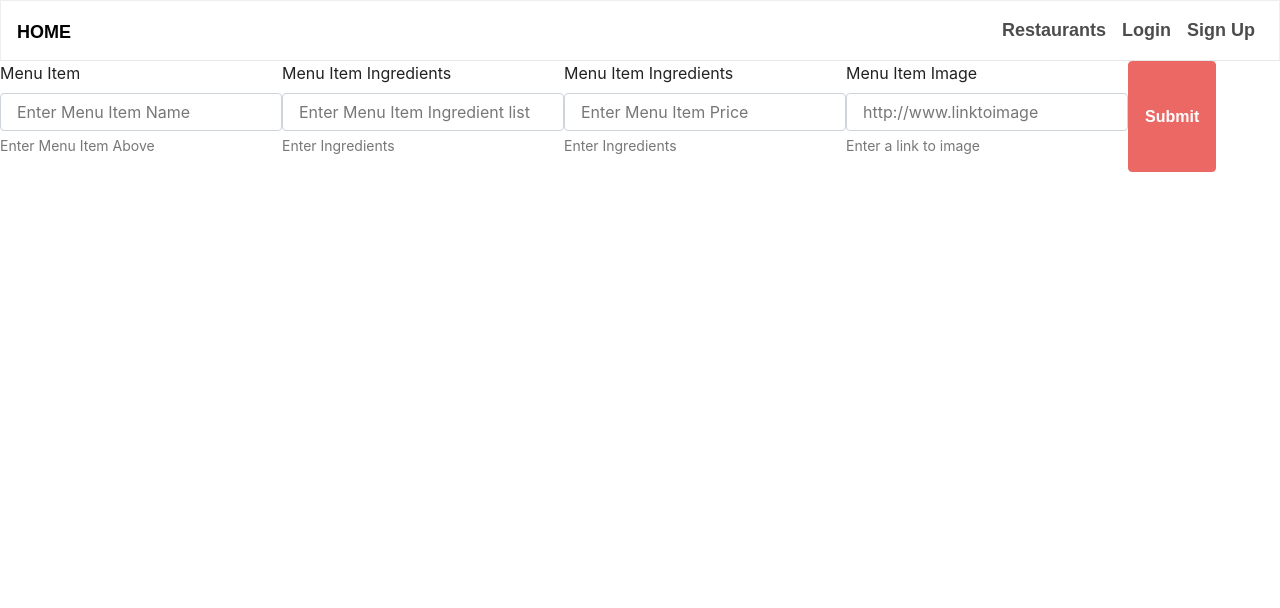
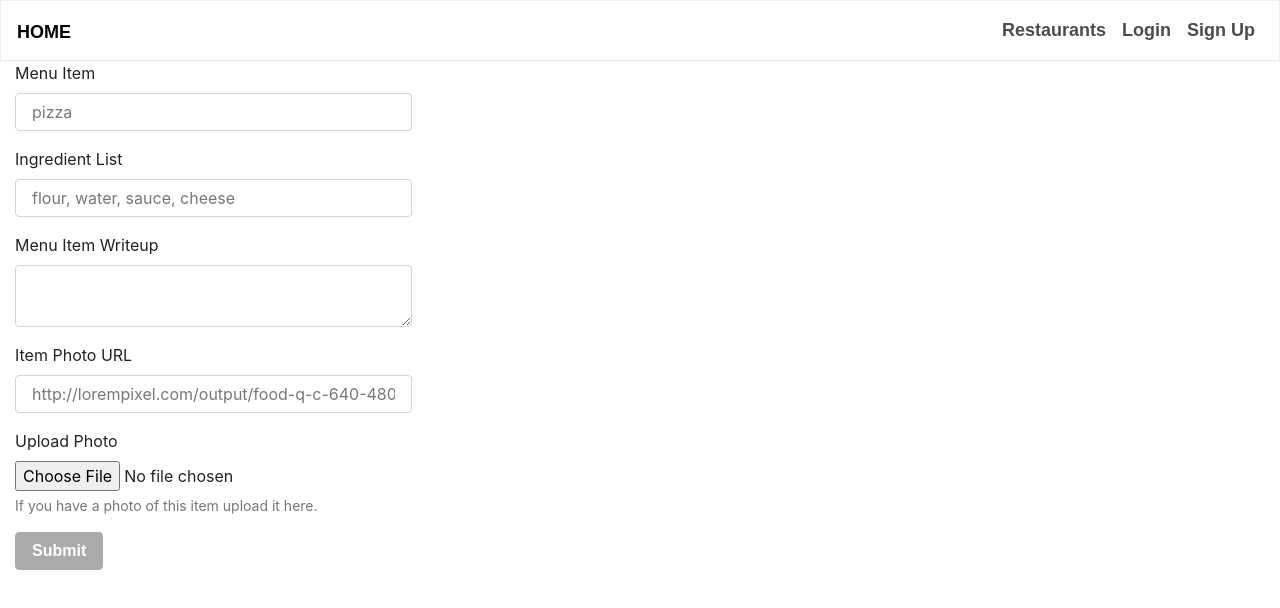
Before and after one commit to lijaack/Eat-Home, a React (Create React App) app in the folder client/: page /createmenu in a window 1280 px wide. Shown: the top 608 px of the page. Built offline with nearby package versions, Linux system fonts and the light colour scheme; no server answers; a web font is replaced by a local one.

Commit message:
updated from react-bootstrap to reactstrap library

```diff
--- a/client/src/App.js
+++ b/client/src/App.js
@@ -10,6 +10,7 @@ import LandingMiddle from './components/LandingMiddle';
 import API from "./utils/API";
 import Restaurants from './pages/restaurants/restaurants';
 import CreateMenu from './components/CreateMenu';
+import CreateMenuTwo from './components/CreateMenuTwo';
 
 
 
--- a/client/src/components/CreateMenu/index.js
+++ b/client/src/components/CreateMenu/index.js
@@ -1,57 +1,42 @@
-import React from "react";
-import Form from 'react-bootstrap/Form';
-import Button from 'react-bootstrap/Button';
-import InputGroup from 'react-bootstrap/InputGroup';
+import React from 'react';
+import { Button, Form, FormGroup, Label, Input, FormText } from 'reactstrap';
 
-function CreateMenu() {
-  return (
+export default class CreateMenu extends React.Component {
+  render() {
+    return (
+      <Form className="col-md-4">
+        <FormGroup>
+          <Label for="menuItem">Menu Item</Label>
+          <Input type="text" name="menuItem" id="menuItem" placeholder="pizza" />
+        </FormGroup>
 
-    <Form className>
-      <InputGroup className="md-3">
-
-  <Form.Group controlId="menuItem" >
-    <Form.Label>Menu Item</Form.Label>
-    <Form.Control type="menuItem" placeholder="Enter Menu Item Name" />
-    <Form.Text className="text-muted">
-      Enter Menu Item Above
-    </Form.Text>
-  </Form.Group>
+        <FormGroup>
+          <Label for="ingredientList">Ingredient List</Label>
+          <Input type="text" name="ingredientList" id="ingredientList" placeholder="flour, water, sauce, cheese" />
+        </FormGroup>
 
 
-  <Form.Group controlId="menuItemIngredients">
-    <Form.Label>Menu Item Ingredients</Form.Label>
-    <Form.Control type="menuItemIngredients" placeholder="Enter Menu Item Ingredient list" />
-    <Form.Text className="text-muted">
-      Enter Ingredients
-    </Form.Text>
-  </Form.Group>
+        <FormGroup>
+          <Label for="menuItemWriteup">Menu Item Writeup</Label>
+          <Input type="textarea" name="text" id="menuItemWriteup" />
+        </FormGroup>
+
+        <FormGroup>
+          <Label for="Item Photo">Item Photo URL</Label>
+          <Input type="text" name="photoURL" id="photoURL" placeholder="http://lorempixel.com/output/food-q-c-640-480-3.jpg" />
+        </FormGroup>
 
 
-  <Form.Group controlId="menuItemPrice">
-    <Form.Label>Menu Item Ingredients</Form.Label>
-    <Form.Control type="menuItemPrice" placeholder="Enter Menu Item Price" />
-    <Form.Text className="text-muted">
-      Enter Ingredients
-    </Form.Text>
-  </Form.Group>
+        <FormGroup>
+          <Label for="exampleFile">Upload Photo</Label>
+          <Input type="file" name="file" id="exampleFile" />
+          <FormText color="muted">
+            If you have a photo of this item upload it here.
+          </FormText>
+        </FormGroup>
 
-
-  <Form.Group controlId="menuItemImg">
-    <Form.Label>Menu Item Image</Form.Label>
-    <Form.Control type="menuItemImg" placeholder="http://www.linktoimage" />
-    <Form.Text className="text-muted">
-      Enter a link to image
-    </Form.Text>
-  </Form.Group>
-
-
-  <Button variant="primary" type="submit">
-    Submit
-  </Button>
-  </InputGroup>
-</Form>
-
-  );
+        <Button>Submit</Button>
+      </Form>
+    );
+  }
 }
-
-export default CreateMenu;
```
Also changed, not shown: 1 other file (tests, documents, lock files or other folders).
